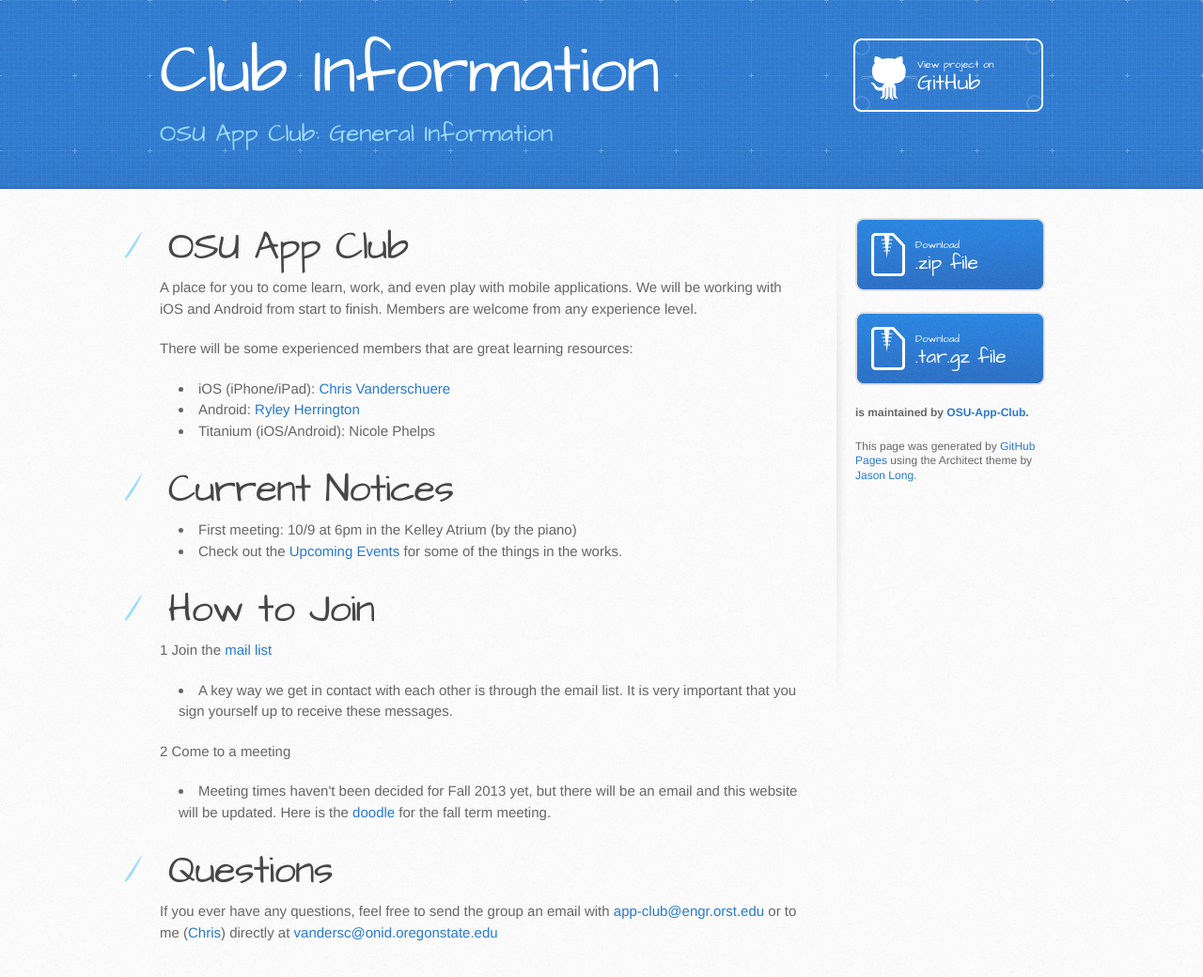
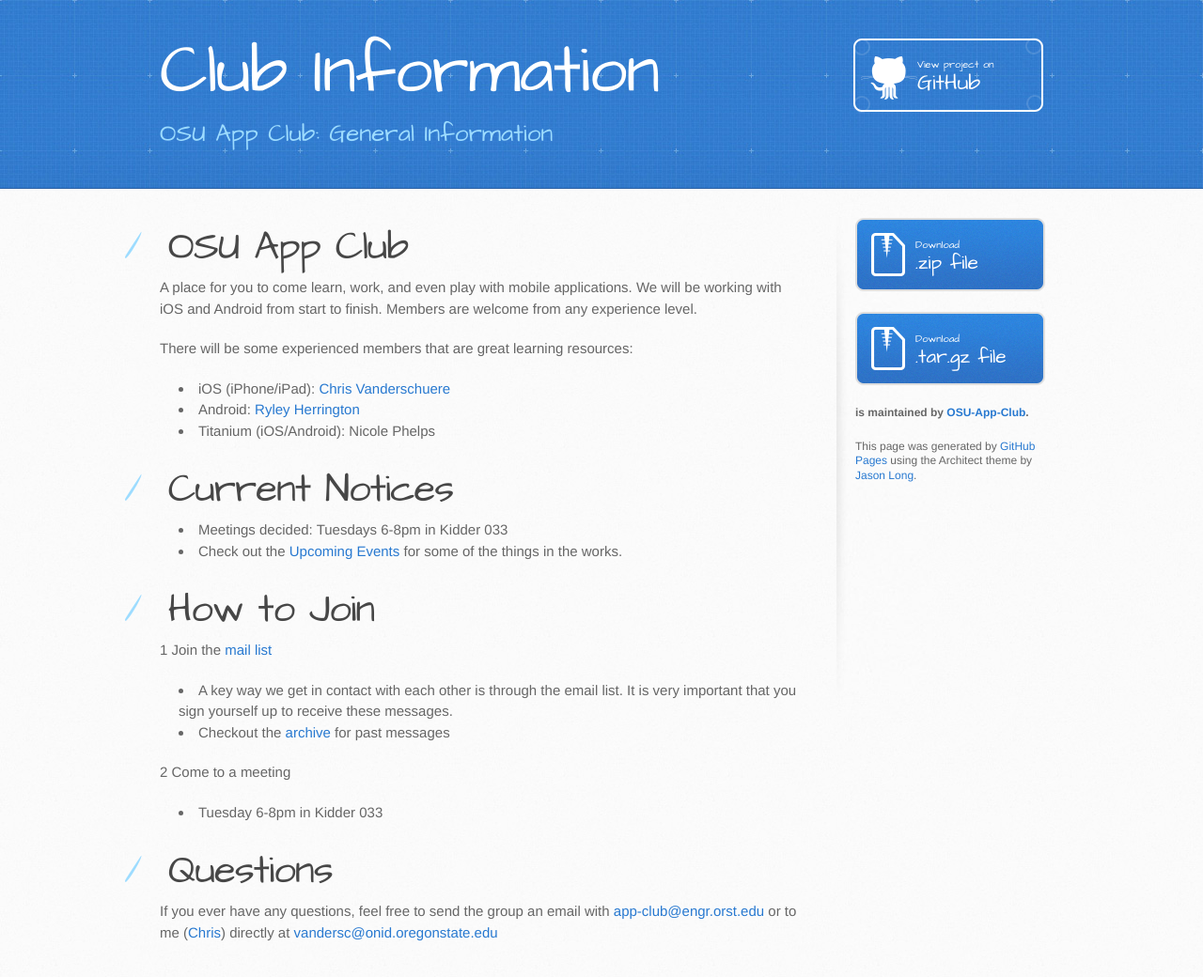
Before and after one commit to OSU-App-Club/ClubInfo, a plain HTML site: page index.html in a window 1280 px wide. Shown: the whole page at 94% size. Drawn offline with Linux system fonts and the light colour scheme.

```diff
--- a/index.html
+++ b/index.html
@@ -45,7 +45,7 @@
 <a name="current-notices" class="anchor" href="#current-notices"><span class="octicon octicon-link"></span></a>Current Notices</h1>
 
 <ul>
-<li> First meeting: <strong>10/9 at 6pm in the Kelley Atrium</strong> (by the piano)</li>
+<li> Meetings decided: Tuesdays 6-8pm in Kidder 033</li>
 <li> Check out the <a href="https://github.com/OSU-App-Club/ClubInfo/blob/master/UpcomingEvents.md">Upcoming Events</a> for some of the things in the works.</li>
 </ul><h1>
 <a name="how-to-join" class="anchor" href="#how-to-join"><span class="octicon octicon-link"></span></a>How to Join</h1>
@@ -54,10 +54,11 @@
 
 <ul>
 <li>A key way we get in contact with each other is through the email list. It is very important that you sign yourself up to receive these messages.</li>
+<li>Checkout the <a href="http://engineering.oregonstate.edu/mailman/archives/public/app-club/2013-October/thread.html">archive</a> for past messages</li>
 </ul><p>2  Come to a meeting</p>
 
 <ul>
-<li>Meeting times haven't been decided for Fall 2013 yet, but there will be an email and this website will be updated. Here is the <a href="http://doodle.com/ru2kfzdkwgvqku56">doodle</a> for the fall term meeting.</li>
+<li>Tuesday 6-8pm in Kidder 033</li>
 </ul><h1>
 <a name="questions" class="anchor" href="#questions"><span class="octicon octicon-link"></span></a>Questions</h1>
 
```
Also changed, not shown: params.json (+1 -1 lines).
